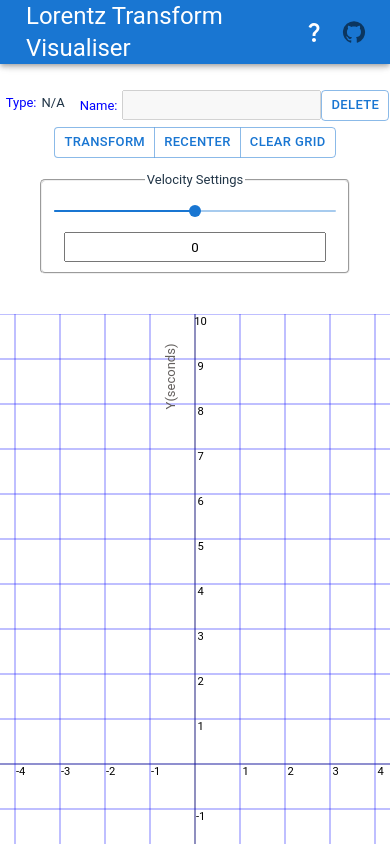
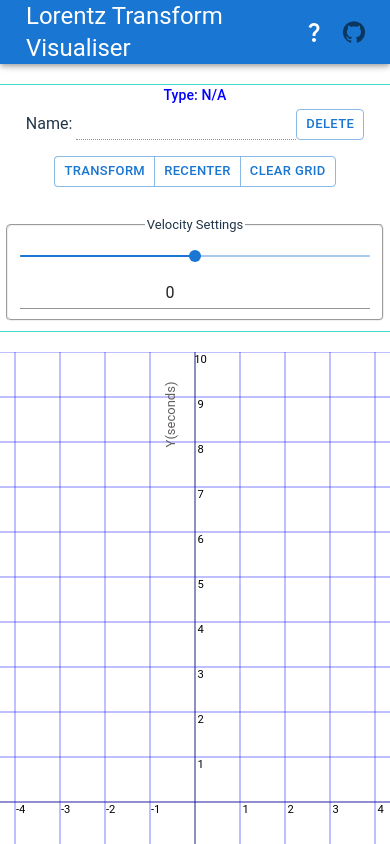
Before and after one commit to Expressionless-Ball-Thing/relativity-visualiser, a React (Vite) app: page / in a window 390 px wide. Shown: the top 844 px of the page. Built offline with nearby package versions, Linux system fonts and the light colour scheme.

Commit message:
slight styling upgrades, now both the toolbar and grid should remain centered even on a phone screen.

```diff
--- a/src/App.css
+++ b/src/App.css
@@ -1,8 +1,4 @@
-.App {
-  display: block;
-  text-align: center;
-  font-family: "Roboto","Helvetica","Arial",sans-serif;
-}
+
 
 input[type="text"] {
   height: 24px;
@@ -10,7 +6,7 @@ input[type="text"] {
 }
 
 .Grid {
-  display: block;
+  display: flex;
   margin: auto 20px;
 }
 
@@ -66,16 +62,6 @@ input[type="text"] {
   box-shadow: 10px 10px 8px #888888;
 }
 
-
-.ToolBar {
-  margin-top: 20px;
-  margin-bottom: 30px;
-  display: flex;
-  justify-content: center;
-  align-items: center;
-  flex-direction: column;
-}
-
 .Namebar {
   display: flex;
   column-gap: 10px;
@@ -93,7 +79,7 @@ input[type="text"] {
 
 .VelocityBar {
   margin: 10px 0;
-  width: 30%;
+  width: 70%;
   border-radius: 5px;
 }
 
@@ -119,7 +105,6 @@ input[type="text"] {
 
 .label_type {
   margin: auto auto;
-  width: 60px;
   font-size: 0.8125rem;
 }
 
--- a/src/App.tsx
+++ b/src/App.tsx
@@ -13,13 +13,23 @@ import {
 import { Box } from "@mui/material";
 import { styled } from "@mui/system";
 
+
+const AppBox = styled(Box)`
+  text-align: center;
+  font-family: "Roboto","Helvetica","Arial",sans-serif;
+  display: flex;
+  align-items: center;
+`
+
 const ContentWrap = styled(Box)`
+display: block;
   text-align: center;
   padding: 64px;
 `;
 
 const GridWrap = styled(Box)`
-  display: block;
+  justify-items: center;
+  align-items; center;
   margin: auto 20px;
 `;
 
@@ -109,7 +119,7 @@ const App = () => {
   };
 
   return (
-    <div className="App">
+    <AppBox>
       <NavBar />
       <ContentWrap>
         <ToolBar
@@ -138,7 +148,7 @@ const App = () => {
           />
         </GridWrap>
       </ContentWrap>
-    </div>
+    </AppBox>
   );
 };
 
--- a/src/assets/Grid.tsx
+++ b/src/assets/Grid.tsx
@@ -7,6 +7,7 @@ import { SpaceAxis } from "./SpaceAxis";
 import { TimeAxis } from "./TimeAxis";
 import Transformed from "./Transformed";
 import WorldLines from "./WorldLines";
+import { Box } from "@mui/material";
 
 export interface Margin {
   top: number;
@@ -120,7 +121,7 @@ const Grid = ({
   };
 
   return (
-    <>
+    <Box width={'100%'}>
       <svg
         width={width}
         height={height}
@@ -174,7 +175,7 @@ const Grid = ({
           setItems={setItems}
         />
       </svg>
-    </>
+    </Box>
   );
 };
 
--- a/src/assets/Toolbar.tsx
+++ b/src/assets/Toolbar.tsx
@@ -1,10 +1,16 @@
 import {
+  Badge,
+  Box,
   Button,
   ButtonGroup,
+  Container,
+  Input,
   Slider,
+  Typography,
   useMediaQuery,
 } from "@mui/material";
 import { Clicked, CustomToolbar, WorldLine } from "./types_interfaces";
+import { styled } from "@mui/system";
 
 type interval = "Timelike" | "Spacelike" | "Lightlike";
 
@@ -24,6 +30,32 @@ export const determineIntervalType = (worldLine: WorldLine): interval => {
   }
 };
 
+
+
+const VelocityInput = styled(Input)`
+  width: 100%;
+`;
+
+const ToolBarContainer = styled(Container)`
+  display: flex;
+  justify-content: center;
+`
+
+const StyledToolBar = styled(Box)`
+  border: 1px solid turquoise;
+  border-radius: 5px;
+  width: 50%;
+  min-width: 500px;
+  row-gap: 1rem;
+  margin-top: 20px;
+  margin-bottom: 20px;
+  display: flex;
+  align-items: center;
+  justify-content: center;
+  flex-direction: column;
+`
+
+
 export const ToolBar = ({
   clicked,
   updateEvent,
@@ -33,7 +65,7 @@ export const ToolBar = ({
   recenter,
   setItems,
 }: CustomToolbar) => {
-  const matches = useMediaQuery("(min-width:300px)");
+  const matches = useMediaQuery("(min-width:600px)");
   const determineNewVelocity = (clicked: Clicked) => {
     let interval: WorldLine;
 
@@ -68,39 +100,52 @@ export const ToolBar = ({
   };
 
   return (
-    <div className="ToolBar">
-      <div className="Namebar">
-        <div>
-          <div className="control_label">{`Type: `}</div>
-          <span className="label_type">
+    <ToolBarContainer>
+    <StyledToolBar>
+      <Box width={'90%'}>
+        <Box>
+          <Typography variant="subtitle2" color="blue" className="label_type">
+            {`Type: `}
             {clicked.event !== null
-              ? `Event (${determineIntervalType({name: "", source: { id: 0, name: "", x: 0, t: 0 }, target: clicked.event})})`
+              ? `Event (${determineIntervalType({
+                  name: "",
+                  source: { id: 0, name: "", x: 0, t: 0 },
+                  target: clicked.event,
+                })})`
               : clicked.worldline !== null
               ? `${determineIntervalType(clicked.worldline)} interval`
               : "N/A"}
-          </span>
-        </div>
-        <div>
-          <div className="control_label">{`Name: `}</div>
-          <input
+          </Typography>
+        </Box>
+        <Box>
+          {`Name: `}
+          <Input
             type="text"
-            value={clicked.event !== null ? clicked.event.name : clicked.worldline !== null ? clicked.worldline.name : ""}
+            value={
+              clicked.event !== null
+                ? clicked.event.name
+                : clicked.worldline !== null
+                ? clicked.worldline.name
+                : ""
+            }
             onChange={updateEvent}
-            disabled={clicked.event === null && clicked.worldline === null ? true : false}
+            disabled={
+              clicked.event === null && clicked.worldline === null
+                ? true
+                : false
+            }
           />
+
           <Button variant="outlined" onClick={deleteStuff} size="small">
             delete
           </Button>
-        </div>
-
-      </div>
-      <div className="UtilityBar">
-        <div>
+        </Box>
+      </Box>
+      <Box>
         <ButtonGroup
           variant="outlined"
           aria-label="outlined button group"
           size="small"
-            orientation={`${matches ? `horizontal` : `vertical`}`}
         >
           <Button
             className="transform"
@@ -121,8 +166,7 @@ export const ToolBar = ({
             Clear Grid
           </Button>
         </ButtonGroup>
-        </div>
-      </div>
+      </Box>
       <fieldset className="VelocityBar">
         <legend>Velocity Settings</legend>
         <Slider
@@ -136,16 +180,19 @@ export const ToolBar = ({
           value={velocity}
           onChange={(_, newValue) => setVelocity(newValue as number)}
         />
-          <input
-            type="text"
-            min="-1"
-            max="1"
+        <VelocityInput
+          type="number"
           id="Eventname"
           placeholder="Enter a number between -1 and 1"
           value={velocity}
-            onChange={(event: any) => { if (event.target.value < 1 && event.target.value > -1) {setVelocity(event.target.value)}}}
+          onChange={(event: any) => {
+            if (event.target.value < 1 && event.target.value > -1) {
+              setVelocity(event.target.value);
+            }
+          }}
         />
       </fieldset>
-    </div>
+    </StyledToolBar>
+    </ToolBarContainer>
   );
 };
```
Lines whose indentation alone changed are shown as unchanged.
